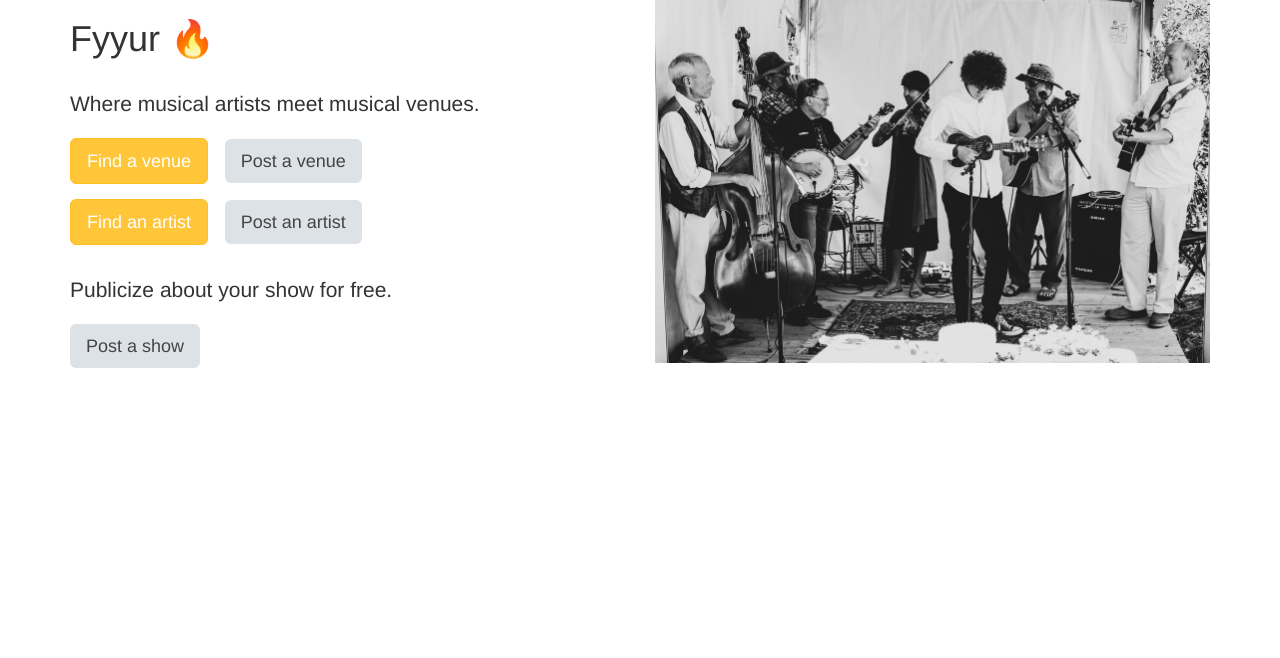
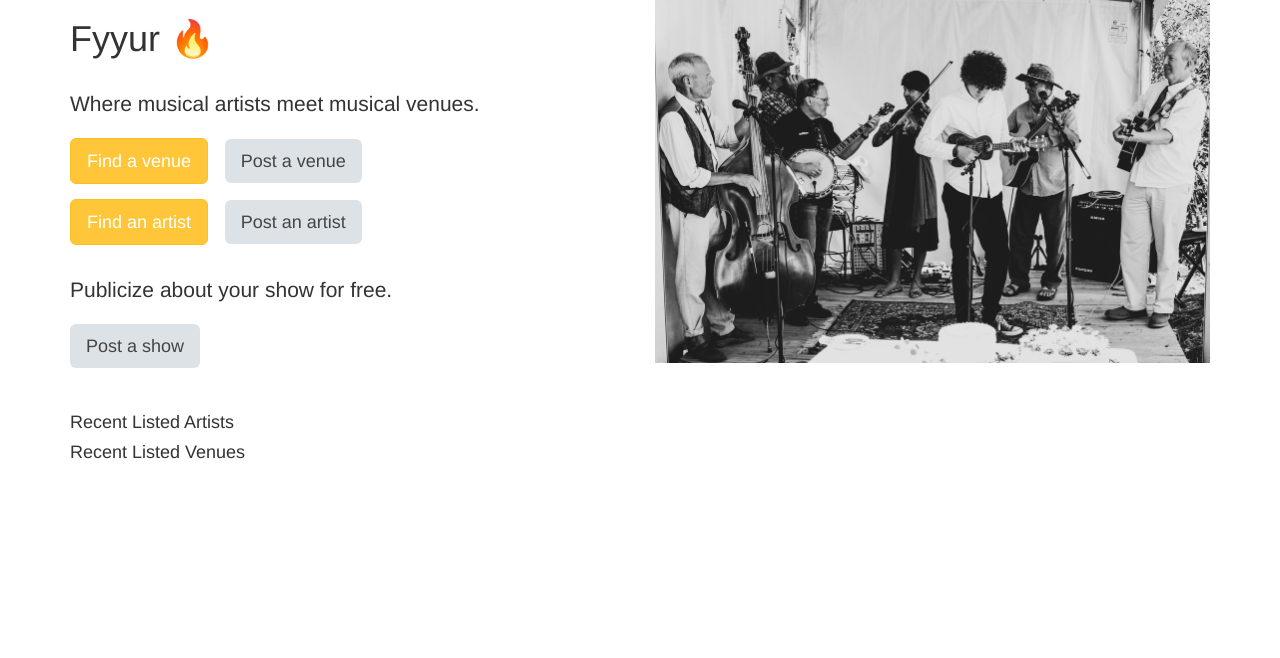
Before and after one commit to masonkim32/fyyur, a Flask app: page / in a window 1280 px wide. Shown: the part 81-739 px from the top of the page. Run offline with Flask 2, Linux system fonts and the light colour scheme; data that the repository does not hold is empty; some libraries are stand-ins or nearby versions.

Commit message:
Show recent listed artists and recent listed venues on the homepage

```diff
--- a/app.py
+++ b/app.py
@@ -107,7 +107,11 @@ app.jinja_env.filters['datetime'] = format_datetime
 
 @app.route('/')
 def index():
-    return render_template('pages/home.html')
+    return render_template(
+        'pages/home.html',
+        artists=Artist.query.order_by('id').limit(10).all(),
+        venues=Venue.query.order_by('id').limit(10).all()
+    )
 
 
 #  Venues
--- a/templates/pages/home.html
+++ b/templates/pages/home.html
@@ -22,4 +22,23 @@
 		<img id="front-splash" src="{{ url_for('static',filename='img/front-splash.jpg') }}" alt="Front Photo of Musical Band" />
 	</div>
 </div>
+<div>
+	<h4>
+		<br >
+		Recent Listed Artists
+		<ul id='artists'>
+			{% for artist in artists %}
+				<li><a href="/artists/{{ artist.id }}">{{ artist.name }}</a></li>
+			{% endfor %}
+		</ul>
+	</h4>
+	<h4>
+		Recent Listed Venues
+		<ul id='venues'>
+			{% for venue in venues %}
+				<li><a href="/venues/{{ venue.id }}">{{ venue.name }}</a></li>
+			{% endfor %}
+		</ul>
+	</h4>
+</div>
 {% endblock %}
```
